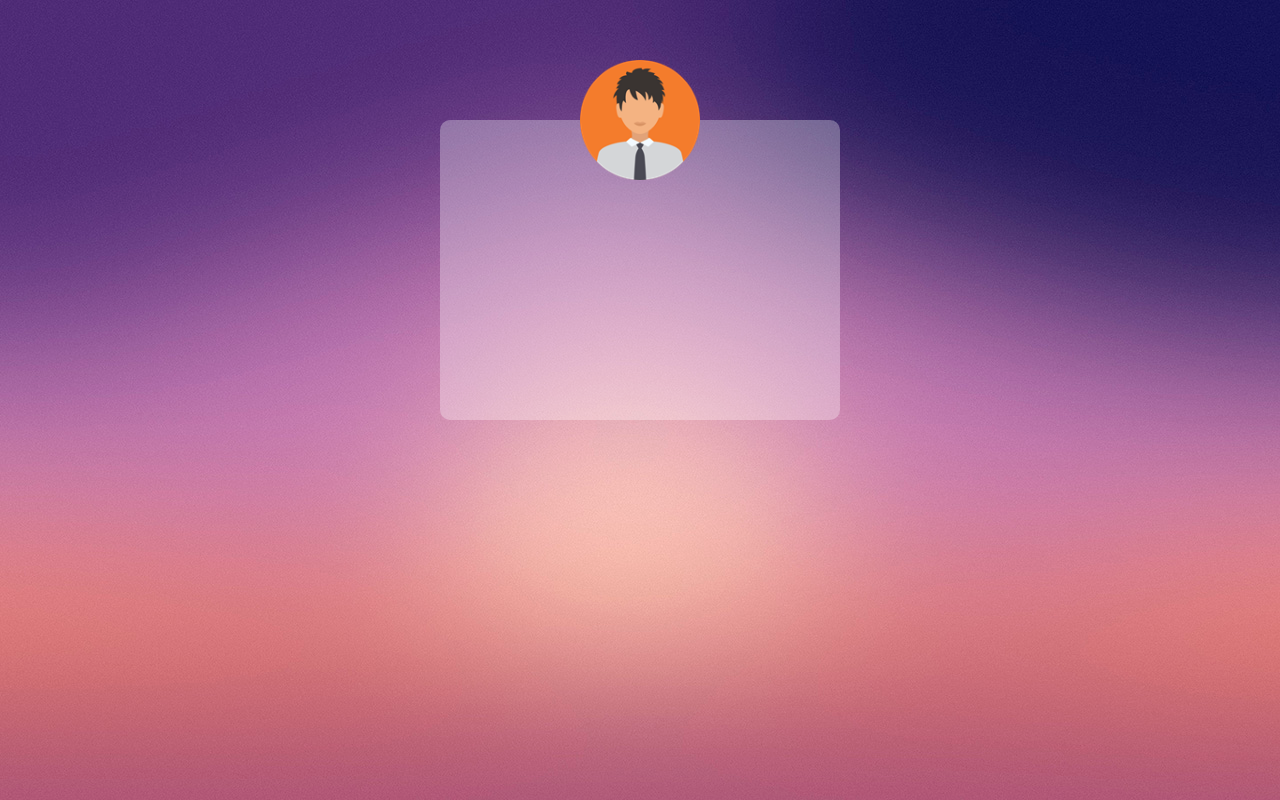
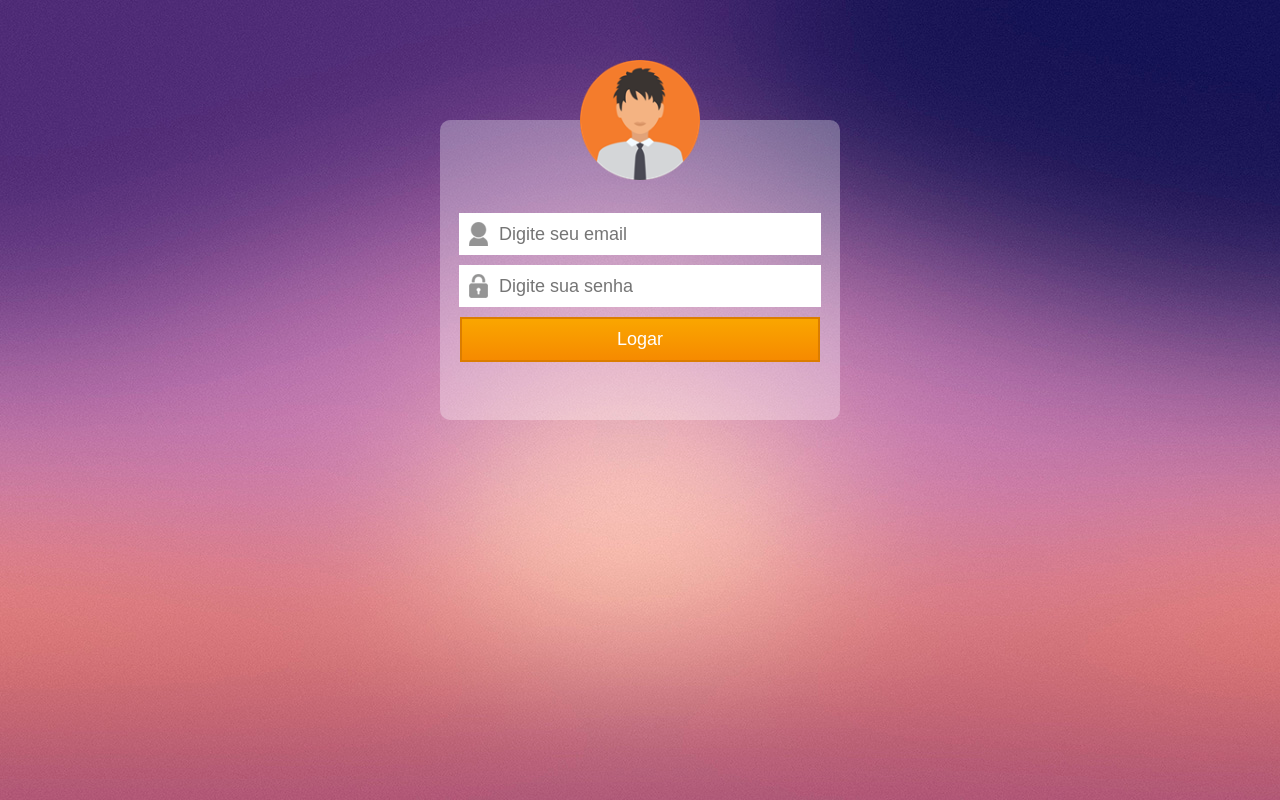
Before and after one commit to EdsonTomasDev/Formulario_image, a plain HTML site: page index.html in a window 1280 px wide. Drawn offline with Linux system fonts and the light colour scheme.

Commit message:
Feat: inputs

```diff
--- a/index.html
+++ b/index.html
@@ -10,6 +10,22 @@
 <body>
     <div id="container">
         <img src="./image/perfil.png" alt="imagem usuário">
+
+            <form action="#">
+                <div>
+                    <input class="email" type="email" name="email" id="email" placeholder="Digite seu email">
+                </div>
+
+                <div>
+                    <input class="senha" type="password" name="senha" id="senha" placeholder="Digite sua senha">
+                </div>
+
+                <div>
+                    <input class="submit" type="submit" value="Logar">
+                </div>
+
+            </form>
+
     </div>
 </body>
 </html>
--- a/style/page/form.css
+++ b/style/page/form.css
@@ -16,3 +16,38 @@
     margin-top: -60px;
     margin-bottom: 30px;
 }
+
+input {
+    height: 40px;
+    width: 80%;
+    font-size: 18px;
+    margin-bottom: 10px;
+    background: #fff;
+    padding-left: 40px;
+    border: none;
+    background-repeat: no-repeat;
+    background-position: 10px;
+
+}
+input.email {
+    background-image: url('../../image/icone-usuario.png');
+}
+input.senha {
+    background-image:  url('../../image/icone-cadeado.png');
+}
+
+input.submit {
+    color: #fff;
+    background-color: #F79300;
+    border: 2px solid #db7d00;
+    padding: 5px 20px;
+    height: 45px;
+    width: 90%;
+
+    background: -webkit-linear-gradient(to bottom, #faa600, #f68a00);
+    background: -moz-linear-gradient(to bottom, #faa600, #f68a00);
+    background: -o-linear-gradient(to bottom, #faa600, #f68a00);
+    background: linear-gradient(to bottom, #faa600, #f68a00);
+
+
+}
```
